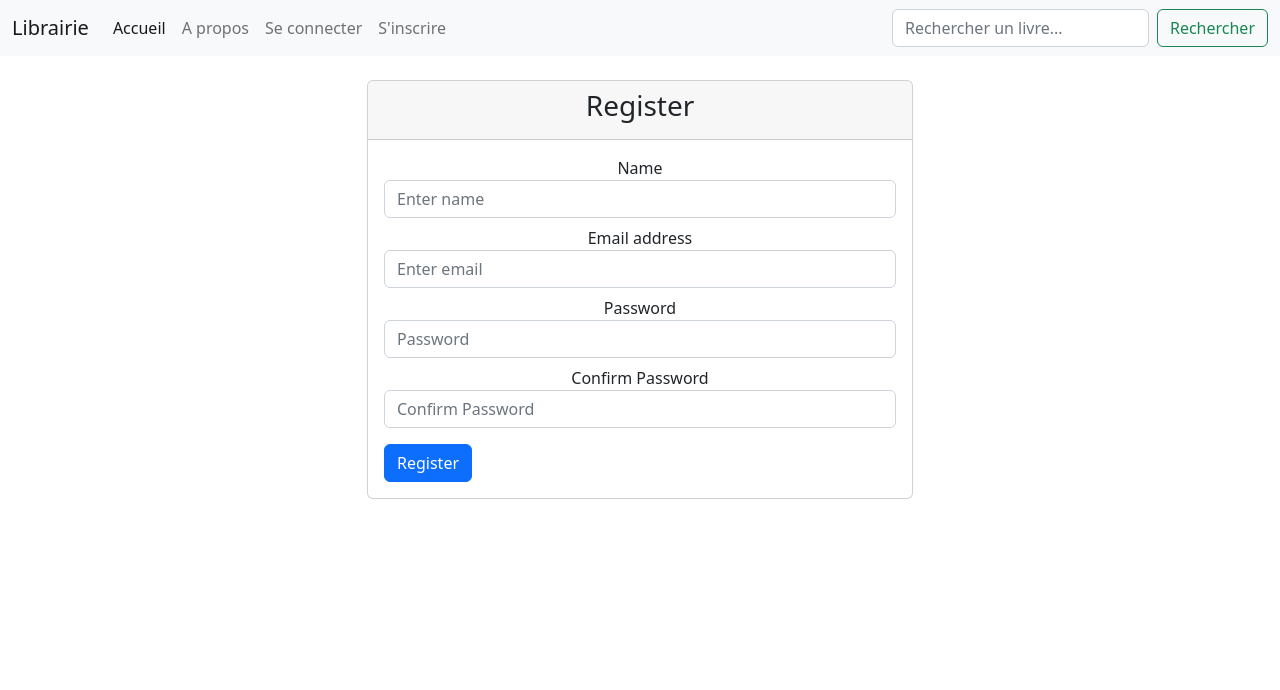
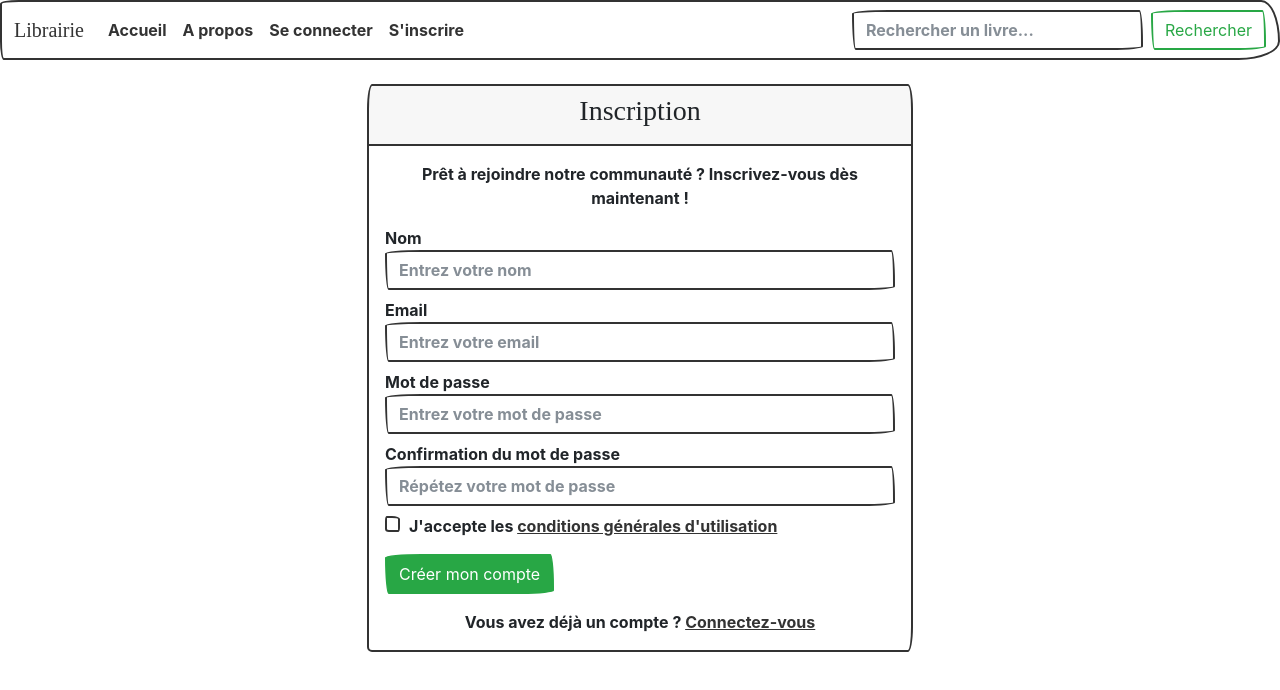
Before and after one commit to lazarefortune/app-librairie-frontend, a React (Create React App) app: page /register in a window 1280 px wide. Shown: the top 690 px of the page. Built offline with nearby package versions, Linux system fonts and the light colour scheme; a web font is replaced by a local one.

Commit message:
feat: add new bootstrap template

```diff
--- a/public/index.html
+++ b/public/index.html
@@ -24,6 +24,7 @@
       work correctly both with client-side routing and a non-root public URL.
       Learn how to configure a non-root public URL by running `npm run build`.
     -->
+    <link rel="stylesheet" href="https://bootswatch.com/5/sketchy/bootstrap.min.css">
     <title>React App</title>
   </head>
   <body>
--- a/src/App.js
+++ b/src/App.js
@@ -1,14 +1,14 @@
 import "./App.css";
-import "bootstrap/dist/css/bootstrap.min.css";
+// import "bootstrap/dist/css/bootstrap.min.css";
 import "bootstrap/dist/js/bootstrap.bundle.min";
 import Header from "./components/Header";
-import HomePage from "./Pages/HomePage";
+import HomePage from "./pages/HomePage";
 import {Routes, Route} from "react-router";
-import ResultsPage from "./Pages/ResultsPage";
-import AboutPage from "./Pages/AboutPage";
-import BookPage from "./Pages/BookPage";
-import RegisterPage from "./Pages/RegisterPage";
-import LoginPage from "./Pages/LoginPage";
+import ResultsPage from "./pages/ResultsPage";
+import AboutPage from "./pages/AboutPage";
+import BookPage from "./pages/BookPage";
+import RegisterPage from "./pages/RegisterPage";
+import LoginPage from "./pages/LoginPage";
 
 function App() {
 
@@ -18,6 +18,7 @@ function App() {
             <div className="App">
 
                 <Header />
+                <div className="container pt-4">
                     <Routes>
                         <Route exact={true} path="/" element={<HomePage/>}></Route>
                         <Route path="/login" element={<LoginPage/>}></Route>
@@ -27,6 +28,7 @@ function App() {
                         <Route path="/books/:id" element={<BookPage/>}></Route>
                     </Routes>
                 </div>
+            </div>
         </>
     );
 }
--- a/src/Pages/AboutPage.js
+++ /dev/null
@@ -1,15 +0,0 @@
-const AboutPage = () => {
-
-    return (
-        <>
-            <div>
-                <h4 className="text-center">About</h4>
-                <p>
-                    This application was created by <a href="https://lazarefortune.com" target="_blank">Lazare Fortune</a>
-                </p>
-            </div>
-        </>
-    )
-}
-
-export default AboutPage;
--- a/src/Pages/RegisterPage.js
+++ /dev/null
@@ -1,40 +0,0 @@
-const RegisterPage = () => {
-
-    return (
-        <div className="container">
-            <div className="row">
-                <div className="col-md-6 offset-md-3">
-                    <div className="card mt-4">
-                        <div className="card-header">
-                            <h3>Register</h3>
-                        </div>
-                        <div className="card-body">
-                            <form>
-                                <div className="form-group mb-2">
-                                    <label htmlFor="name">Name</label>
-                                    <input type="text" className="form-control" id="name" placeholder="Enter name" />
-                                </div>
-                                <div className="form-group mb-2">
-                                    <label htmlFor="email">Email address</label>
-                                    <input type="email" className="form-control" id="email" placeholder="Enter email" />
-                                </div>
-                                <div className="form-group mb-2">
-                                    <label htmlFor="password">Password</label>
-                                    <input type="password" className="form-control" id="password" placeholder="Password" />
-                                </div>
-                                <div className="form-group mb-2">
-                                    <label htmlFor="password2">Confirm Password</label>
-                                    <input type="password" className="form-control" id="password2" placeholder="Confirm Password" />
-                                </div>
-                                <button type="submit" className="btn btn-primary btn-toolbar mt-3">Register</button>
-                            </form>
-                        </div>
-                    </div>
-                </div>
-            </div>
-        </div>
-    )
-
-}
-
-export default RegisterPage
--- a/src/components/BookListItem.js
+++ b/src/components/BookListItem.js
@@ -18,7 +18,7 @@ const BookListItem = ({ book: bookData }) => {
 
     return (
         <div className="col-md-4" key={book.id}>
-            <div className="card mb-4 shadow-sm">
+            <div className="card border-primary mb-3 mb-4 shadow-sm">
                 <div className="card-body">
                     <p className="card-text fw-bold">{book.title}</p>
                     <p className="card-text">
--- a/src/index.js
+++ b/src/index.js
@@ -7,11 +7,11 @@ import { BrowserRouter } from "react-router-dom";
 
 const root = ReactDOM.createRoot(document.getElementById("root"));
 root.render(
-  <React.StrictMode>
+  // <React.StrictMode>
     <BrowserRouter>
       <App />
     </BrowserRouter>
-  </React.StrictMode>
+  // </React.StrictMode>
 );
 
 // If you want to start measuring performance in your app, pass a function
--- /dev/null
+++ b/src/pages/AboutPage.js
@@ -0,0 +1,15 @@
+const AboutPage = () => {
+
+    return (
+        <>
+            <div className="row">
+                <h4 className="text-center">A propos</h4>
+                <p>
+                    Ce site a été réalisé par <a href="https://lazarefortune.com" target="_blank">Lazare Fortune</a> dans le cadre de l'apprentissage du framework React.
+                </p>
+            </div>
+        </>
+    )
+}
+
+export default AboutPage;
--- a/src/Pages/LoginPage.js
+++ b/src/pages/LoginPage.js
@@ -1,7 +1,7 @@
 const LoginPage = () => {
     return (
-        <div>
-            <h1>Login Page</h1>
+        <div className="row">
+            <h1>Connexion</h1>
         </div>
     );
 }
--- /dev/null
+++ b/src/pages/RegisterPage.js
@@ -0,0 +1,52 @@
+const RegisterPage = () => {
+
+    return (
+            <div className="row">
+                <div className="col-md-6 offset-md-3">
+                    <div className="card">
+                        <div className="card-header">
+                            <h3>Inscription</h3>
+                        </div>
+                        <div className="card-body">
+                            <div className="card-text">
+                                <p>
+                                    Prêt à rejoindre notre communauté ? Inscrivez-vous dès maintenant !
+                                </p>
+                            </div>
+                            <form className="text-start">
+                                <div className="form-group mb-2">
+                                    <label htmlFor="name">Nom</label>
+                                    <input type="text" className="form-control" id="name" placeholder="Entrez votre nom" />
+                                </div>
+                                <div className="form-group mb-2">
+                                    <label htmlFor="email">Email</label>
+                                    <input type="email" className="form-control" id="email" placeholder="Entrez votre email" />
+                                </div>
+                                <div className="form-group mb-2">
+                                    <label htmlFor="password">Mot de passe</label>
+                                    <input type="password" className="form-control" id="password" placeholder="Entrez votre mot de passe" />
+                                </div>
+                                <div className="form-group mb-2">
+                                    <label htmlFor="password2">Confirmation du mot de passe</label>
+                                    <input type="password" className="form-control" id="password2" placeholder="Répétez votre mot de passe" />
+                                </div>
+                                <div className="form-check mb-2">
+                                    <input className="form-check-input" type="checkbox" value="" id="terms" />
+                                    <label className="form-check-label" htmlFor="terms">
+                                        J'accepte les <a href="#">conditions générales d'utilisation</a>
+                                    </label>
+                                </div>
+                                <button type="submit" className="btn btn-success btn-toolbar mt-3">Créer mon compte</button>
+                            </form>
+                        </div>
+                        <div className="card-text">
+                            <p>Vous avez déjà un compte ? <a href="/login">Connectez-vous</a></p>
+                        </div>
+                    </div>
+                </div>
+            </div>
+    )
+
+}
+
+export default RegisterPage
```
Also changed, not shown: src/pages/HomePage.js (renamed from src/Pages/HomePage.js, +10 -13 lines), src/pages/BookPage.js (renamed from src/Pages/BookPage.js), src/pages/ResultsPage.js (renamed from src/Pages/ResultsPage.js). Lines whose indentation alone changed are shown as unchanged.
